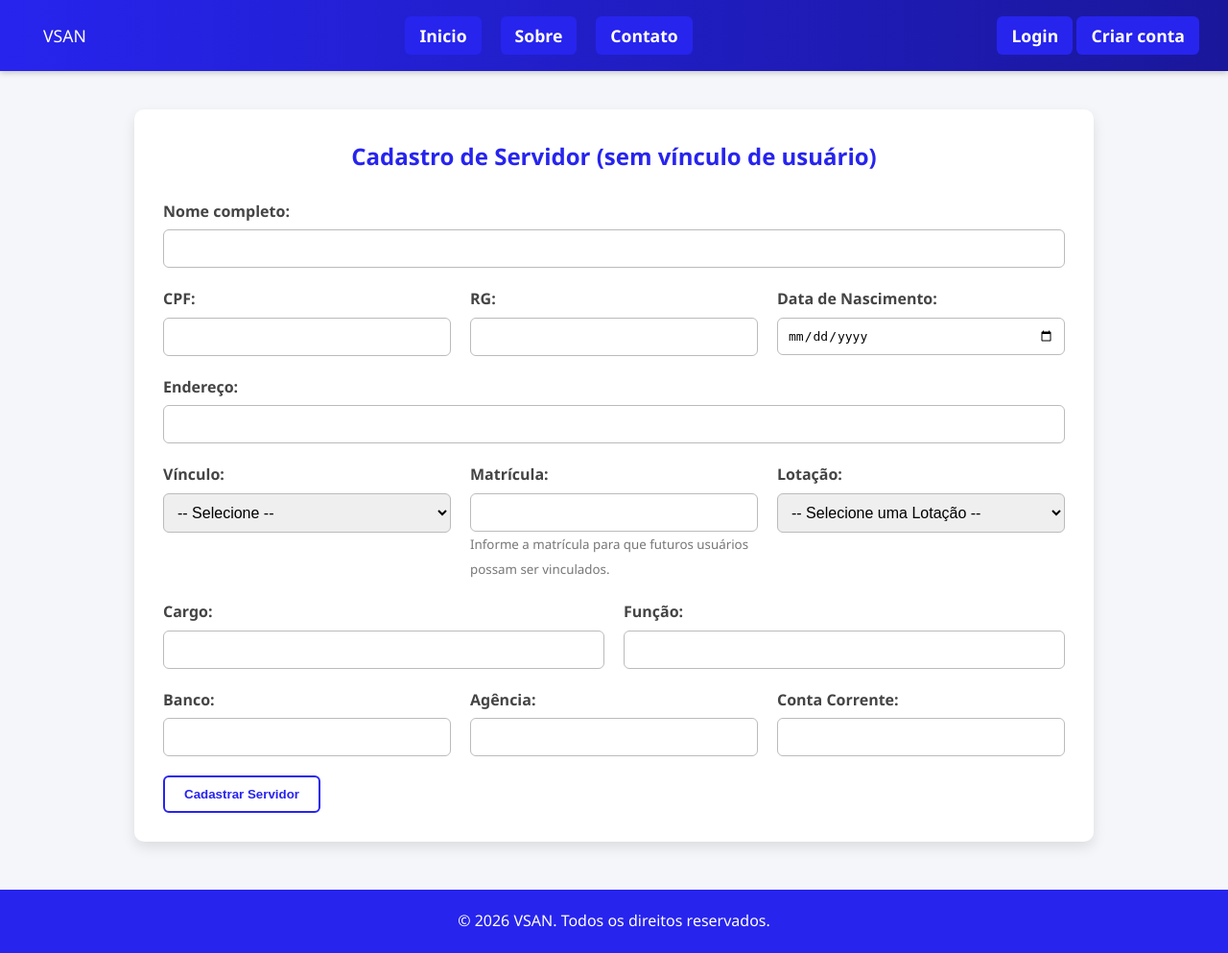
After one commit to Jailsonsalima/vsan, a Django app: page /cadastro-servidor-publico/ in a window 1280 px wide. The commit adds this page. Shown: the whole page at 96% size. Run offline with Django 5.2, Linux system fonts and the light colour scheme.

Commit message:
Adicionado matrícula de usuário e registro de servidor público sem vínculo
Adicionei um campo de matrícula ao usuário e integrei ao registro e às visualizações para que os usuários possam fornecer a matrícula de um servidor no momento do cadastro. Agora a matrícula vincula uma conta de usuário a um servidor existente pela matrícula (marcando a conta como inativa até a aprovação) e cria o servidor sem vínculo, para quando criar o usuário com a mesma matrícula, o usuário e servidor se vinculam.

Adicionei a template e o modelo cadastro_servidor_publico para permitir a criação de registros de servidor sem vinculá-los a um usuário; atualize o cadastro_servidor para usar request.user.matricula (somente leitura) e exibir um texto explicativo. Atualize os modelos (usuários, servidores, atividades, pdf_servidor) para ajustar o layout, incluir scripts estáticos quando necessário e corrigir a renderização da matrícula do servidor PDF e pequenos ajustes de espaçamento. Pequenos ajustes na interface do usuário: margem inferior do botão .btn-danger e layout do formulário de exclusão de setor. Adicionei a rota de URL para o registro de servidor público.

```diff
--- a/servidores/templates/servidores/cadastro_servidor.html
+++ b/servidores/templates/servidores/cadastro_servidor.html
@@ -39,7 +39,8 @@
             </div>
             <div class="form-group">
                 <label for="matricula">Matrícula:</label>
-                <input type="text" name="matricula" id="matricula" required>
+                <input type="text" id="matricula" name="matricula" value="{{ request.user.matricula }}" readonly>
+                <small style="color:#777;">Esta matrícula foi informada no cadastro de usuário e não pode ser alterada.</small>
             </div>
 
             <div class="form-group">
@@ -118,7 +119,6 @@
         <button type="submit" class="btn-secondary">Cadastrar</button>
     </form>
 </div>
-{% load static %}
-<script src="{% static 'js/script.js' %}"></script>
+
 
 {% endblock %}
--- /dev/null
+++ b/servidores/templates/servidores/cadastro_servidor_publico.html
@@ -0,0 +1,94 @@
+{% extends "base.html" %}
+
+{% block content %}
+<div class="container">
+    <h2>Cadastro de Servidor (sem vínculo de usuário)</h2>
+    <form method="post" class="form">
+        {% csrf_token %}
+
+        <div class="form-group">
+            <label for="nome">Nome completo:</label>
+            <input type="text" name="nome" id="nome" required>
+        </div>
+        <div class="form-row">
+            <div class="form-group">
+                <label for="cpf">CPF:</label>
+                <input type="text" name="cpf" id="cpf" required>
+            </div>
+
+            <div class="form-group">
+                <label for="rg">RG:</label>
+                <input type="text" name="rg" id="rg">
+            </div>
+
+            <div class="form-group">
+                <label for="nascimento">Data de Nascimento:</label>
+                <input type="date" name="nascimento" id="nascimento">
+            </div>
+        </div>
+
+        <div class="form-group">
+            <label for="endereco">Endereço:</label>
+            <input type="text" name="endereco" id="endereco" required>
+        </div>
+        <div class="form-row">
+            <div class="form-group">
+                <label for="vinculo">Vínculo:</label>
+                <select name="vinculo" id="vinculo" required>
+                    <option value="">-- Selecione --</option>
+                    <option value="Servidor do Órgão">Servidor do Órgão</option>
+                    <option value="Servidor Cedido">Servidor Cedido</option>
+                    <option value="Colaborador Eventual">Colaborador Eventual</option>
+                </select>
+            </div>
+
+            <div class="form-group">
+                <label for="matricula">Matrícula:</label>
+                <input type="text" name="matricula" id="matricula" required>
+                <small style="color:#777;">Informe a matrícula para que futuros usuários possam ser vinculados.</small>
+            </div>
+
+            <div class="form-group">
+                <label for="lotacao">Lotação:</label>
+                <select name="lotacao" id="lotacao" required>
+                    <option value="">-- Selecione uma Lotação --</option>
+                    <option value="DEVS/DVS/SESPA">DEVS/DVS/SESPA</option>
+                    <option value="DIVPD/DEVS/DVS/SESPA">DIVPD/DEVS/DVS/SESPA</option>
+                    <option value="DIVEST/DEVS/DVS/SESPA">DIVEST/DEVS/DVS/SESPA</option>
+                    <option value="DIVSEV/DEVS/DVS/SESPA">DIVSEV/DEVS/DVS/SESPA</option>
+                </select>
+            </div>
+        </div>
+        <div class="form-row">
+            <div class="form-group">
+                <label for="cargo">Cargo:</label>
+                <input type="text" name="cargo" id="cargo">
+            </div>
+
+            <div class="form-group">
+                <label for="funcao">Função:</label>
+                <input type="text" name="funcao" id="funcao">
+            </div>
+        </div>
+        <div class="form-row">
+            <div class="form-group">
+                <label for="banco">Banco:</label>
+                <input type="text" name="banco" id="banco">
+            </div>
+
+            <div class="form-group">
+                <label for="agencia">Agência:</label>
+                <input type="text" name="agencia" id="agencia">
+            </div>
+
+            <div class="form-group">
+                <label for="conta">Conta Corrente:</label>
+                <input type="text" name="conta" id="conta">
+            </div>
+        </div>
+        <button type="submit" class="btn-secondary">Cadastrar Servidor</button>
+    </form>
+</div>
+{% load static %}
+<script src="{% static 'js/script.js' %}"></script>
+{% endblock %}
--- a/servidores/views.py
+++ b/servidores/views.py
@@ -11,7 +11,7 @@ def cadastro_servidor(request):
             nome=request.POST.get("nome"),
             endereco=request.POST.get("endereco"),
             vinculo=request.POST.get("vinculo"),
-            matricula=request.POST.get("matricula"),
+            matricula=request.user.matricula,  # usa matrícula do usuário
             lotacao=request.POST.get("lotacao"),
             cargo=request.POST.get("cargo"),
             funcao=request.POST.get("funcao"),
@@ -34,3 +34,27 @@ def cadastro_servidor(request):
 def lista_servidores(request):
     servidores = Servidor.objects.all()
     return render(request, "servidores/lista_servidores.html", {"servidores": servidores})
+
+
+def cadastro_servidor_publico(request):
+    setores = Setor.objects.all()
+    if request.method == "POST":
+        Servidor.objects.create(
+            nome=request.POST.get("nome"),
+            endereco=request.POST.get("endereco"),
+            vinculo=request.POST.get("vinculo"),
+            matricula=request.POST.get("matricula"),  # matrícula obrigatória
+            lotacao=request.POST.get("lotacao"),
+            cargo=request.POST.get("cargo"),
+            funcao=request.POST.get("funcao"),
+            cpf=request.POST.get("cpf"),
+            rg=request.POST.get("rg"),
+            nascimento=request.POST.get("nascimento") or None,
+            banco=request.POST.get("banco"),
+            agencia=request.POST.get("agencia"),
+            conta=request.POST.get("conta"),
+            chefia=request.POST.get("chefia"),
+        )
+        return redirect("sucesso")
+
+    return render(request, "servidores/cadastro_servidor_publico.html", {"setores": setores})
--- a/setores/templates/setores/cadastrar_setor.html
+++ b/setores/templates/setores/cadastrar_setor.html
@@ -60,7 +60,7 @@
                 <td>{{ setor.matricula_chefe }}</td>
                 <td>{{ setor.portaria_chefe }}</td>
                 <td>
-                    <form method="post" action="{% url 'excluir_setor' setor.id %}" style="display:inline;">
+                    <form method="post" action="{% url 'excluir_setor' setor.id %}" style="display:flex; flex-wrap: wrap;">
                         {% csrf_token %}
                         <button type="submit" class="btn-danger">Excluir</button>
                     </form>
--- a/templates/pdf_servidor.html
+++ b/templates/pdf_servidor.html
@@ -111,7 +111,7 @@
                 </tr>
                 <tr>
                     <td colspan="5">
-                        <strong>Objetivo:</strong>{{ atividade.objetivo }}
+                        <strong>Objetivo:</strong> {{ atividade.objetivo }}
                     </td>
                 </tr>
                 <tr>
@@ -129,7 +129,7 @@
                         <strong>Chefia Imediata:</strong><br><br>
                         <p style="text-align: center;">{{ servidor.chefia }}<br>
                             Respondendo pelo Departamento de Vigilância Sanitária/DEVS/SESPA<br>
-                            Matrícula: {{ servidor.matricula }}
+                            Matrícula: {{ servidor.chefia.matricula }}
                         </p>
                     </td>
                 </tr>
--- a/usuarios/models.py
+++ b/usuarios/models.py
@@ -15,6 +15,9 @@ class Usuario(AbstractUser):
     setor = models.ForeignKey(Setor, on_delete=models.CASCADE, verbose_name='Setor', null=True, blank=True)
     tipo_usuario = models.CharField(max_length=20, choices=TIPO_USUARIO_CHOICES, verbose_name='Tipo de Usuário', null=True, blank=True)
 
+    # Matrícula informada no cadastro de usuário
+    matricula = models.CharField(max_length=20, unique=True, null=True, blank=True)
+
     # Relacionamento 1-1 com Servidor (se o objeto pai for excluído, o filho também será excluído automaticamente)
     servidor = models.OneToOneField(Servidor, on_delete=models.CASCADE, null=True, blank=True, related_name="usuario")
 
--- a/usuarios/static/css/style.css
+++ b/usuarios/static/css/style.css
@@ -130,6 +130,7 @@ body {
     background-color: #f44336;
     color: #fff;
     border: none;
+    margin-bottom: 20px;
 }
 
 .btn-danger:hover {
--- a/usuarios/templates/usuarios/cadastrar_usuario.html
+++ b/usuarios/templates/usuarios/cadastrar_usuario.html
@@ -30,6 +30,10 @@
             <input type="email" id="email" name="email" required>
         </div>
         <div class="form-group">
+            <label for="matricula">Matrícula do Servidor:</label>
+            <input type="text" name="matricula" id="matricula" required>
+        </div>
+        <div class="form-group">
             <label for="setor">Setor:</label>
             <select id="setor" name="setor" required  class="select-tipo">
                 <option value="">Selecione um setor</option>
@@ -41,4 +45,6 @@
         <button type="submit" class="btn-secondary">Cadastrar</button>
     </form>
 </div>
+{% load static %}
+<script src="{% static 'js/script.js' %}"></script>
 {% endblock %}
--- a/vsan/urls.py
+++ b/vsan/urls.py
@@ -40,5 +40,5 @@ urlpatterns = [
     path('cadastro-atividade/', atividades_views.cadastrar_atividade, name="cadastrar_atividade"),
     path("atividade/<int:atividade_id>/pdfs/", atividades_views.gerar_zip_pdfs, name="gerar_zip_pdfs"),
     path("setores/editar/<int:setor_id>/", setor_views.editar_setor, name="editar_setor"),
-
+    path("cadastro-servidor-publico/", servidor_views.cadastro_servidor_publico, name="cadastro_servidor_publico"),
 ]
```
Also changed, not shown: atividades/templates/atividades/cadastro_atividades.html (+8 -5 lines), usuarios/templates/usuarios/dashboard.html (+8 -1 lines), usuarios/views.py (+15 -3 lines), usuarios/migrations/0004_usuario_matricula.py (added).
